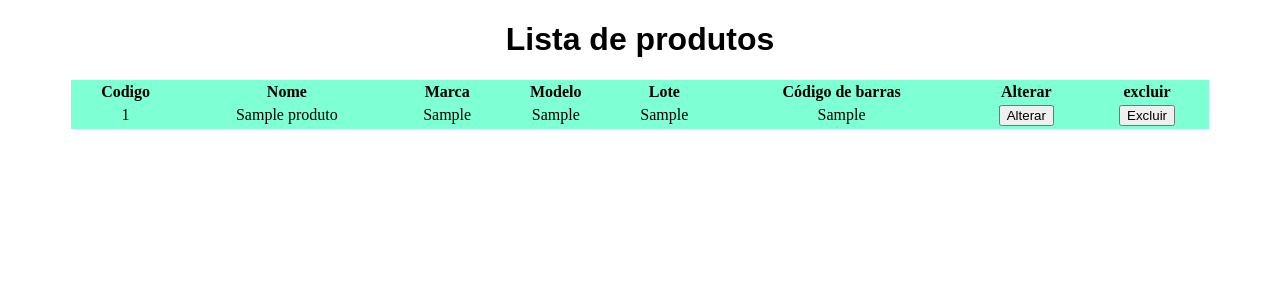
After one commit to DaviMSilva/pdv-dw-ifce, a PHP site: page /listar_produtos.php in a window 1280 px wide. The commit adds this page. Shown: the top 300 px of the page. Run offline with PHP 8.4, Linux system fonts and the light colour scheme; tables that the repository leaves empty or names only in its code hold one stand-in row (values such as "Sample post").

Commit message:
listar e excluir fornecedores e produtos

```diff
--- a/class/fornecedorDAO.php
+++ b/class/fornecedorDAO.php
@@ -26,6 +26,7 @@
         }
 
         public function alteraFornecedor(Fornecedor $fornecedor) {
+            $id = mysqli_real_escape_string($this->conexao, $fornecedor->getId());
             $nome =  mysqli_real_escape_string($this->conexao, $fornecedor->getNome());
             $cnpj = mysqli_real_escape_string($this->conexao, $fornecedor->getCnpj());
             $razaoSocial = mysqli_real_escape_string($this->conexao, $fornecedor->getRazaoSocial());
@@ -39,8 +40,9 @@
             $cep = mysqli_real_escape_string($this->conexao, $fornecedor->getCep());
             $telefone = mysqli_real_escape_string($this->conexao, $fornecedor->getTelefone());
 
-            $query = "UPDATE fornecedor SET nome = '{$nome}', cnpj = '{$cnpj}', razao_social = '{$razaoSocial}', email = '{$email}', rua = '{$rua}', numero = {$numero}, estado = '{$estado}', cidade = '{$cidade}', bairro = '{$bairro}', complemento = '{$complemento}', cep = {$cep}, telefone = '{$telefone}' WHERE id = '{$id}'";
+            $query = "UPDATE fornecedor SET nome = '{$nome}', cnpj = '{$cnpj}', razao_social = '{$razaoSocial}', email = '{$email}', rua = '{$rua}', numero = {$numero}, estado = '{$estado}', cidade = '{$cidade}', bairro = '{$bairro}', complemento = '{$complemento}', cep = '{$cep}', telefone = '{$telefone}' WHERE id = '{$id}'";
 
+            return mysqli_query($this->conexao, $query);
     }
     public function listaFornecedor() {
         $fornecedors = array();
--- /dev/null
+++ b/css/listar.css
@@ -0,0 +1,17 @@
+h1 {
+    text-align: center;
+    font-family: Arial, Helvetica, sans-serif;
+}
+
+#botao_alterar,
+#botao_excluir {
+    background-color: red;
+    color: red;
+}
+
+#listar {
+    background-color: aquamarine;
+    text-align: center;
+    margin: 0 auto;
+    width: 90%;
+}
--- a/index.php
+++ b/index.php
@@ -57,7 +57,7 @@
                         <div class="card-body" align="center">
                             <img src="https://cdn-icons-png.flaticon.com/512/114/114903.png" alt="Lista de produtos" height="225px" width="245px">
                             <br><br>
-                            <a href="#" class="btn btn-primary">Lista de Produtos</a>
+                            <a href="listar_produtos.php" class="btn btn-primary">Lista de Produtos</a>
                         </div>
                     </div>
                     <div class="card col-md-6" style="width: 20rem;">
@@ -73,7 +73,7 @@
                         <div class="card-body" align="center">
                             <img src="https://cdn-icons.flaticon.com/png/512/1950/premium/1950630.png?token=exp=1656194526~hmac=dc46688210456cf9a9b5eca33b22ffa8" alt="Lista de empresas" height="225px" width="245px">
                             <br><br>
-                            <a href="lista_fornecedor.php" class="btn btn-primary">Lista de Fornecedores</a>
+                            <a href="listar_fornecedores.php" class="btn btn-primary">Lista de Fornecedores</a>
                         </div>
                     </div>
                     <div class="card col-md-6" style="width: 20rem;">
--- /dev/null
+++ b/listar_produtos.php
@@ -0,0 +1,65 @@
+<!DOCTYPE html>
+<html lang="pt-br">
+<head>
+    <meta charset="UTF-8">
+    <meta http-equiv="X-UA-Compatible" content="IE=edge">
+    <meta name="viewport" content="width=device-width, initial-scale=1.0">
+    <link rel="stylesheet" href="css/listar.css">
+    <title>Lista de produtos</title>
+</head>
+<body>
+<h1>Lista de produtos</h1>
+
+<?php
+    @ini_set('display_errors', '1');
+    error_reporting(E_ALL);
+    $banco = mysqli_connect('localhost', 'root', '');
+    mysqli_select_db($banco,'lojaMaterialConstrucao');
+    $sql = "select * from produto";
+    $resultado = mysqli_query($banco, $sql);
+    mysqli_close($banco);
+
+?>
+
+<table class="" id="listar">
+    <thead>
+        <tr>
+            <th>Codigo</th>
+            <th>Nome</th>
+            <th>Marca</th>
+            <th>Modelo</th>
+            <th>Lote</th>
+            <th>Código de barras</th>
+            <th>Alterar</th>
+            <th>excluir</th>
+        </tr>
+    </thead>
+    <tbody>
+        <?php
+            while($i = mysqli_fetch_array($resultado)){
+                $id = $i['id'];
+                $nome = $i['nome'];
+                $marca = $i['marca'];
+                $modelo = $i['modelo'];
+                $lote = $i['lote'];
+                $codigo_barras = $i['codigo_barras'];
+                echo '<tr>';
+                    echo "<td>$id</td>";
+                    echo "<td>$nome</td>";
+                    echo "<td>$marca</td>";
+                    echo "<td>$modelo</td>";
+                    echo "<td>$lote</td>";
+                    echo "<td>$codigo_barras</td>";
+                    echo "<td><a class='btn-primary' href='formulario_altera_produto.php?id=$id' id='botao_alterar'><button>Alterar</button></a></td>";
+                    echo "<td>
+                        <form action='remove_produto.php' method='post'>
+                            <input type='hidden' name='id' id='botao_excluir' value='$id'>
+                            <button class='btn btn-danger'>Excluir</button>
+                        </form></td>";
+                echo '</tr>';
+            }
+        ?>
+    </tbody>
+</table>
+</body>
+</html>
```
Also changed, not shown: listar_fornecedores.php (added, +66 -0 lines), remove_fornecedor.php (added, +17 -0 lines), remove_produto.php (added, +19 -0 lines), css/styles.css (renamed from styles.css), js/scripts.js (added), scripts.js (deleted).
